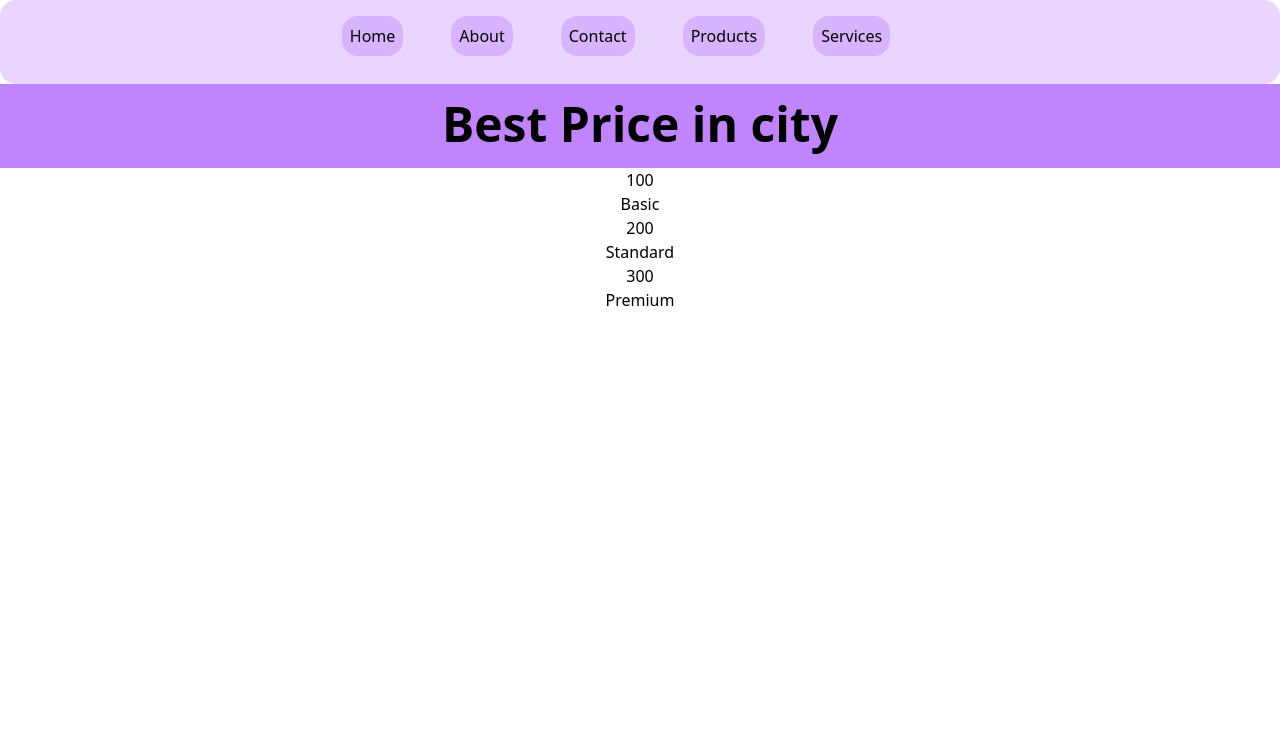
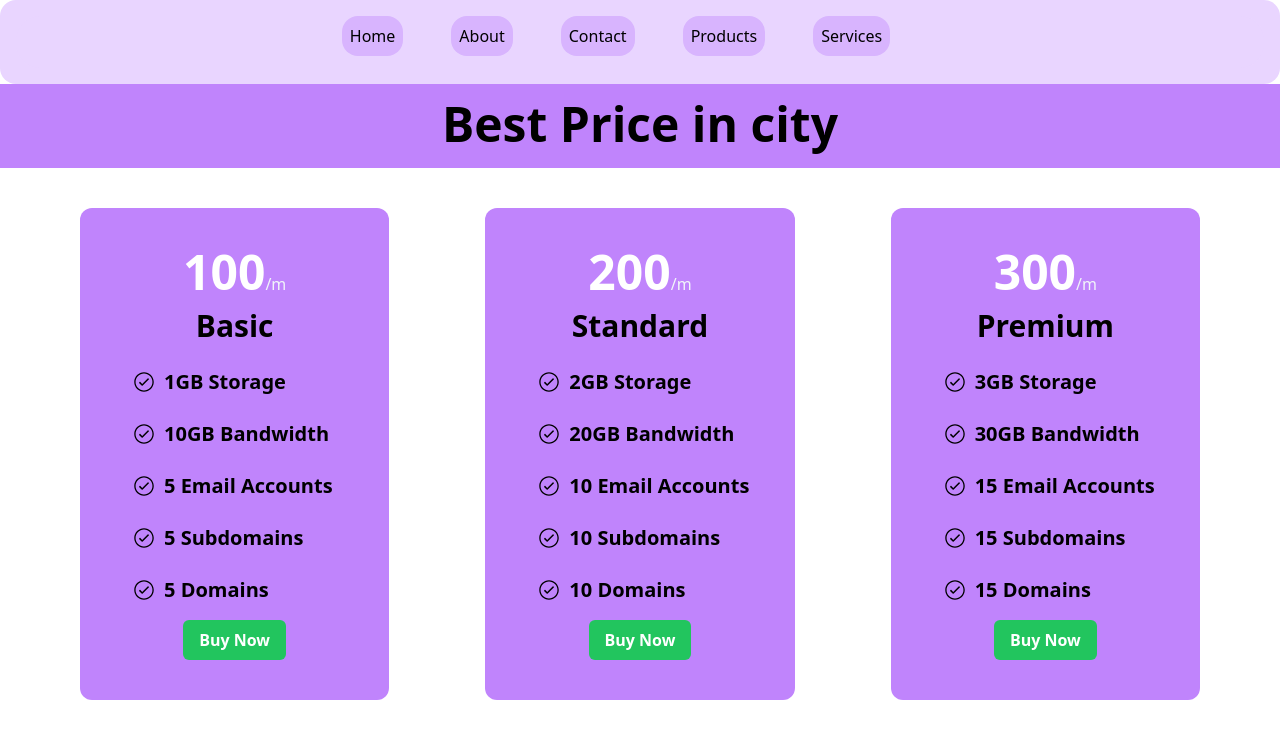
Before and after one commit to rifatsaown/explore-react-tailwind, a React (Create React App) app: page / in a window 1280 px wide. Shown: the top 738 px of the page. Built offline with nearby package versions, Linux system fonts and the light colour scheme; the HTML template or start-up script is replaced by a standard one.

Commit message:
card added

```diff
--- a/src/Components/Pricing/Pricing.jsx
+++ b/src/Components/Pricing/Pricing.jsx
@@ -1,18 +1,55 @@
-import React from 'react';
-import PricingOption from '../PricingOption/PricingOption';
+import React from "react";
+import PricingOption from "../PricingOption/PricingOption";
 
 const Pricing = () => {
   const pricingList = [
-        {id : 1, name : 'Basic', price : 100,},
-        {id : 2, name : 'Standard', price : 200,},
-        {id : 3, name : 'Premium', price : 300,},
+    {
+      id: 1,
+      name: "Basic",
+      price: 100,
+      fetures: [
+        "1GB Storage",
+        "10GB Bandwidth",
+        "5 Email Accounts",
+        "5 Subdomains",
+        "5 Domains",
+      ],
+    },
+    {
+      id: 2,
+      name: "Standard",
+      price: 200,
+      fetures: [
+        "2GB Storage",
+        "20GB Bandwidth",
+        "10 Email Accounts",
+        "10 Subdomains",
+        "10 Domains",
+      ],
+    },
+    {
+      id: 3,
+      name: "Premium",
+      price: 300,
+      fetures: [
+        "3GB Storage",
+        "30GB Bandwidth",
+        "15 Email Accounts",
+        "15 Subdomains",
+        "15 Domains",
+      ],
+    },
   ];
   return (
     <div>
-            <h1 className='text-5xl font-semibold bg-purple-400 p-4 pb-5'>Best Price in city</h1>
-            {
-                pricingList.map((option) => (<PricingOption key={option.id} option={option} />) )
-            }
+      <h1 className="text-5xl font-semibold bg-purple-400 p-4 pb-5">
+        Best Price in city
+      </h1>
+      <div className="grid grid-cols-3 gap-4 m-10">
+        {pricingList.map((option) => (
+          <PricingOption key={option.id} option={option} />
+        ))}
+      </div>
     </div>
   );
 };
--- a/src/Components/PricingOption/PricingOption.jsx
+++ b/src/Components/PricingOption/PricingOption.jsx
@@ -1,14 +1,27 @@
-import React from 'react';
+import React from "react";
+import { IoIosCheckmarkCircleOutline } from "react-icons/io";
 
-const PricingOption = ({option}) => {
-    return (
-        <div>
-            <div>
-                <p>{option.price}</p>
-                <h3>{option.name}</h3>
-            </div>
+const PricingOption = ({ option }) => {
+  return (
+    <div className=" bg-purple-400 p-10 rounded-xl mx-10">
+      <div>
+        <h2 className=" text-slate-100">
+          <span className="text-5xl font-bold text-white">{option.price}</span>
+          /m
+        </h2>
+        <p className="text-3xl my-3 font-semibold">{option.name}</p>
+      </div>
+      {option.fetures.map((feture, index) => (
+        <div key={index} className="flex items-center ml-3 mt-6">
+          <IoIosCheckmarkCircleOutline className="w-6 h-6" />
+          <p className="text-xl font-semibold ml-2">{feture}</p>
         </div>
-    );
+      ))}
+      <button className="bg-green-500 font-semibold text-white rounded-md px-4 py-2 md:mb-0 mt-4 hover:bg-green-400">
+        Buy Now
+      </button>
+    </div>
+  );
 };
 
 export default PricingOption;
```
Lines whose indentation alone changed are shown as unchanged.
